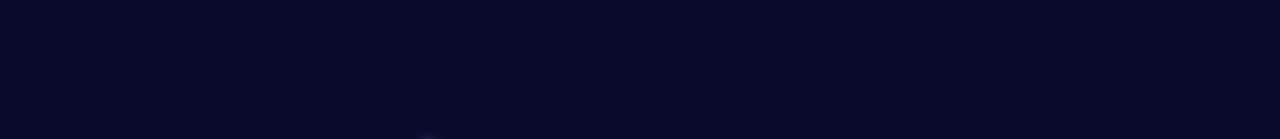
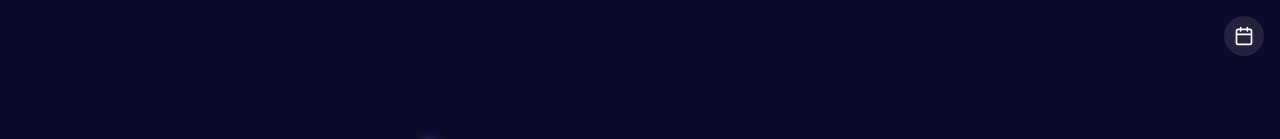
Before and after one commit to Byte-Developments/blobs.rest, a Next.js app: page /comets in a window 1280 px wide. Shown: the top 139 px of the page. Built offline with nearby package versions, Linux system fonts and the light colour scheme.

Commit message:
Improved date display with toggle. For ethan ;)

```diff
--- a/src/components/DateDisplay.tsx
+++ b/src/components/DateDisplay.tsx
@@ -1,9 +1,11 @@
 "use client";
 
 import { useEffect, useState } from "react";
+import { Calendar } from "lucide-react";
 
 export default function DateDisplay() {
   const [dateInfo, setDateInfo] = useState({ day: "", date: "" });
+  const [visible, setVisible] = useState(true);
 
   useEffect(() => {
     const now = new Date();
@@ -18,8 +20,22 @@
   }, []);
 
   return (
+    <>
+      <button
+        onClick={() => setVisible((v) => !v)}
+        className="absolute top-4 right-4 z-20 w-10 h-10 flex items-center justify-center
+                   rounded-full bg-white/10 hover:bg-white/20 text-white
+                   transition-transform duration-300 hover:scale-105 cursor-pointer"
+      >
+        <Calendar className="w-5 h-5" />
+      </button>
+
       <div
-      className="absolute top-1/2 left-1/2 z-10 text-center text-white px-4 py-2 animate-fadeinout pointer-events-none"
+        className={`
+          absolute top-1/2 left-1/2 z-10 text-center text-white px-4 py-2
+          pointer-events-none transition-opacity duration-500 ease-in-out
+          ${visible ? "opacity-100" : "opacity-0"}
+        `}
         style={{ transform: "translate(-50%, -50%)" }}
       >
         <h1 className="text-6xl md:text-8xl font-black tracking-widest drop-shadow-lg uppercase font-[Futurism]">
@@ -29,5 +45,6 @@
           {dateInfo.date}
         </h2>
       </div>
+    </>
   );
 }
```
Lines whose indentation alone changed are shown as unchanged.
